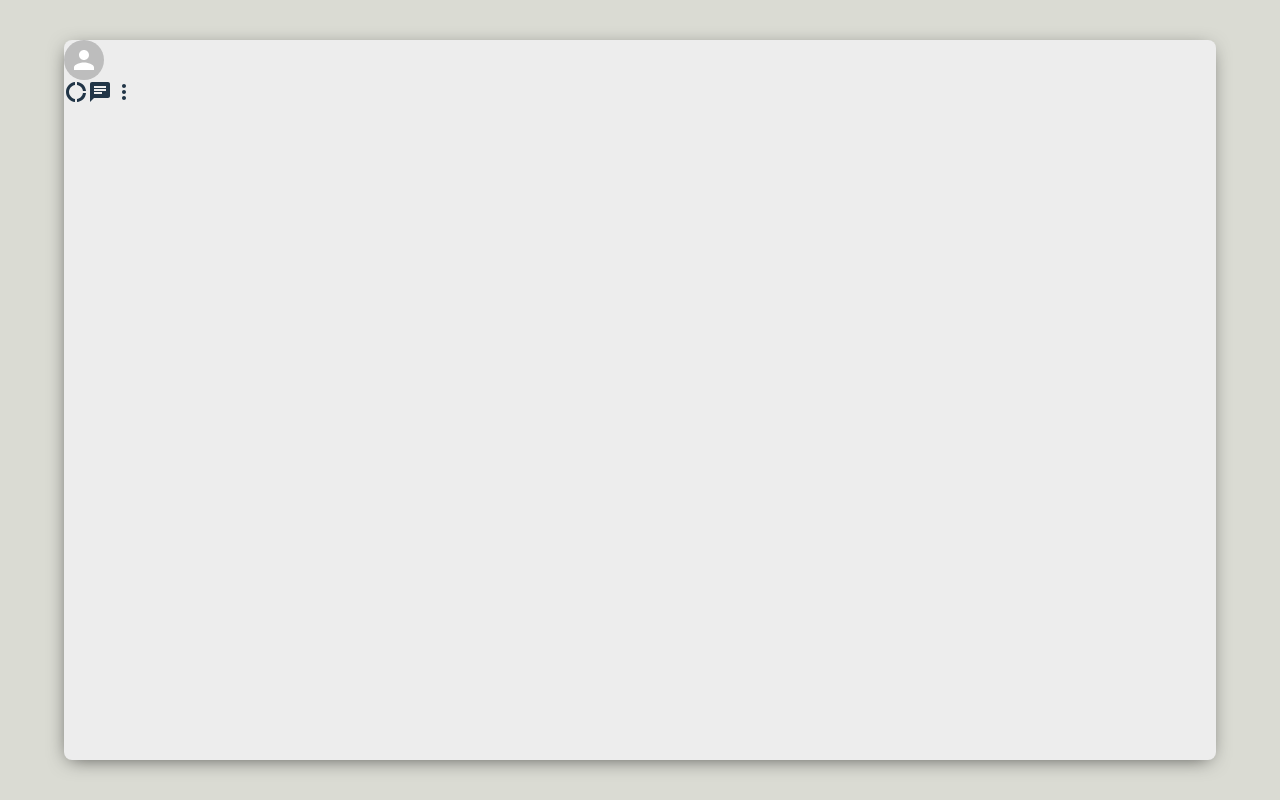
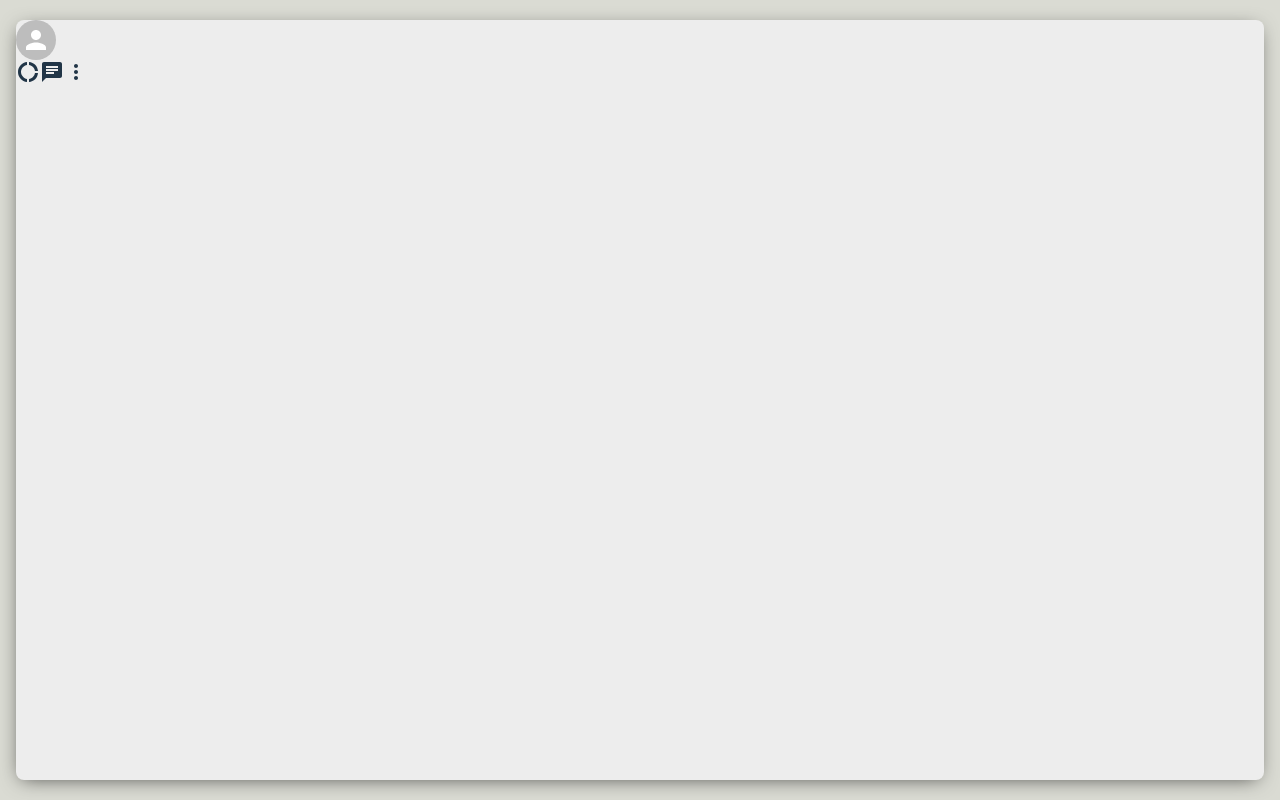
Before and after one commit to salus7r/WhatsApp-Clone---Firebase, a React (Vite) app: page / in a window 1280 px wide. Built offline with nearby package versions, Linux system fonts and the light colour scheme.

Commit message:
updated height and width of main container to use that extra space

```diff
--- a/src/App.css
+++ b/src/App.css
@@ -8,8 +8,8 @@
 .app__body {
 	display: flex;
 	background-color: #ededed;
-	height: 90vh;
-	width: 90vw;
+	height: 95vh;
+	width: 97.5vw;
 	box-shadow: -1px 4px 20px -6px rgba(0, 0, 0, 0.7);
 	border-radius: 8px;
 }
```
